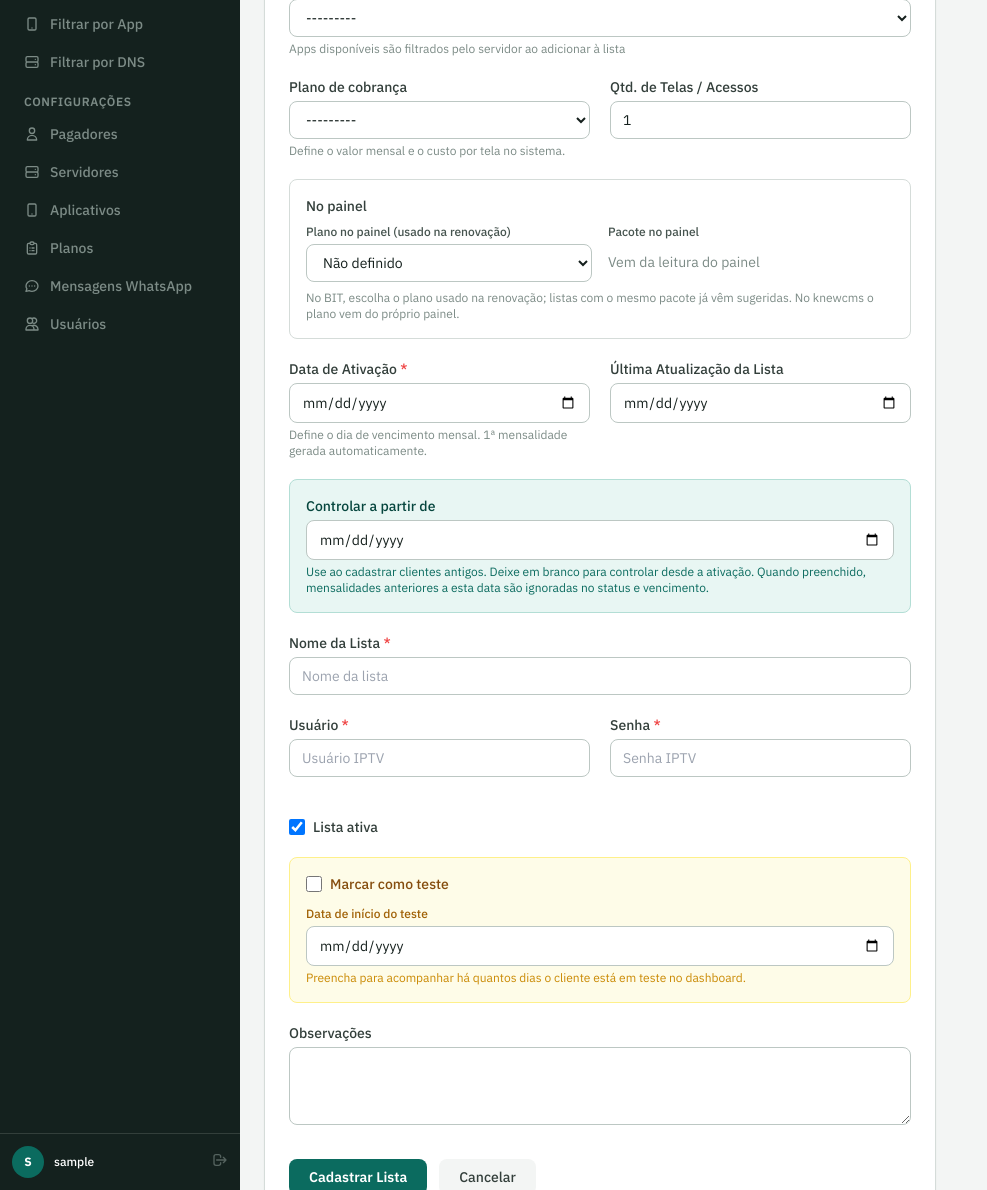
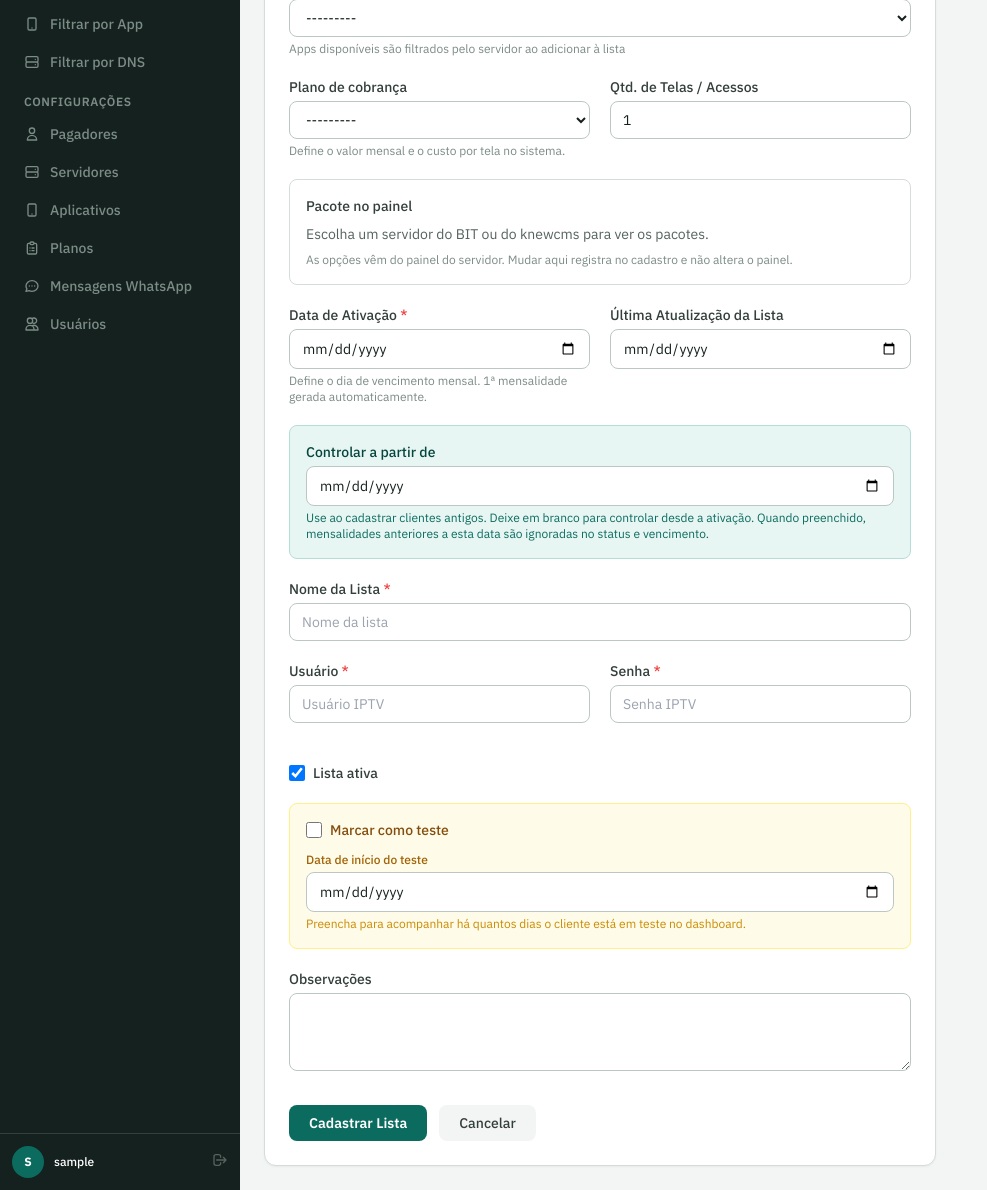
Before and after one commit to ramonrduarte/tv, a Django app: page /listas/nova/ in a window 1280 px wide. Shown: the part 337-1527 px from the top of the page, without its empty margins (0-987 px from the left). Run offline with Django 4.2, Linux system fonts and the light colour scheme; a user stored in the database is signed in; tables that the repository leaves empty hold one stand-in row (values such as "Sample post"); some libraries are stand-ins or nearby versions.

Commit message:
Troca o plano do painel pelo pacote, com as opções de cada servidor
O cadastro da lista passa a ter o campo Pacote, com os pacotes do painel do
servidor escolhido: os do BIT, lidos pela API, ou os do knewcms, fixos na
documentação. As opções mudam ao trocar o servidor. O pacote do cadastro
aparece no cartão e nos detalhes, e a Conferência avisa quando ele difere
do pacote no painel. O plano de renovação do BIT fica só na renovação.

Co-Authored-By: Claude Opus 5.5 <noreply@anthropic.com>

```diff
--- a/clientes/views.py
+++ b/clientes/views.py
@@ -447,12 +447,12 @@ def cliente_detalhe(request, pk):
         ).order_by('-vencimento').first()
 
     from conferencia.leitura import painel_do_servidor, tem_token
-    from conferencia.operacoes import acessos_das_listas, plano_da_lista
+    from conferencia.operacoes import acessos_das_listas, pacote_da_lista
     acessos = acessos_das_listas(todas_listas)
     for lista in todas_listas:
         lista.acesso_painel = acessos.get(lista.pk)
         lista.historico_painel = list(lista.operacoes_painel.all()[:4])
-        lista.plano_painel, lista.plano_origem = plano_da_lista(lista, lista.acesso_painel)
+        lista.pacote_cadastro, lista.pacote_no_painel = pacote_da_lista(lista, lista.acesso_painel)
         lista.tem_link_curto = bool(lista.acesso_painel and lista.acesso_painel.painel == 'bit' and tem_token('bit'))
         lista.usa_m3u = (lista.acesso_painel.painel if lista.acesso_painel else painel_do_servidor(lista.servidor)) != 'knewcms'
 
--- a/conferencia/leitura.py
+++ b/conferencia/leitura.py
@@ -158,7 +158,7 @@ def _acesso_knewcms(item):
         'telas': item.get('max_connections'),
         'whatsapp': item.get('whatsapp') or '',
         'observacao': item.get('notes') or '',
-        'plano': str((item.get('plan') or {}).get('name') or '')[:200],
+        'pacote': str((item.get('plan') or {}).get('name') or '')[:200],
     }
 
 
--- a/conferencia/tests_planos.py
+++ b/conferencia/tests_planos.py
@@ -14,7 +14,7 @@ PLANOS = [('p-completa', 'Lista Completa'), ('p-30', 'Plano 30')]
 class PlanoPorListaTests(Base):
     def test_le_o_pacote_dos_dois_paineis(self):
         self.assertEqual(_acesso_bit({'username': 'x', 'package': {'id': '1', 'title': 'Plano 30'}}, False)['pacote'], 'Plano 30')
-        self.assertEqual(_acesso_knewcms({'username': 'x', 'plan': {'id': 2, 'name': 'Essencial'}})['plano'], 'Essencial')
+        self.assertEqual(_acesso_knewcms({'username': 'x', 'plan': {'id': 2, 'name': 'Essencial'}})['pacote'], 'Essencial')
 
     def test_sugere_pelo_pacote_e_depois_usa_o_salvo(self):
         acesso = AcessoPainel.objects.get(usuario='b1')
--- a/listas/tests_playlist.py
+++ b/listas/tests_playlist.py
@@ -80,7 +80,7 @@ class PlaylistTests(Base):
         ListaApp.objects.create(lista=self.l_bit, app=app)
         resposta = self.client.get(reverse('clientes:detalhe', args=[self.l_bit.cliente_id]))
         for texto in ('Copiar acesso', 'Copiar M3U', 'Copiar link curto', 'Baixar M3U', 'Copiar lista do app',
-                      'Validade no painel', 'Plano no painel', 'Alterar usuário ou senha', 'Financeiro'):
+                      'Validade no painel', 'Pacote', 'Alterar usuário ou senha', 'Financeiro'):
             self.assertContains(resposta, texto)
 
     def test_formulario_do_app_tem_modelo_de_lista(self):
--- a/listas/views.py
+++ b/listas/views.py
@@ -67,52 +67,54 @@ def _planos_json():
     return json.dumps(dados)
 
 
-class PlanoBitMixin:
-    """Plano do BIT usado na renovação, escolhido na própria lista. Separado do plano de cobrança."""
-
-    def _planos_bit(self):
-        if not hasattr(self, '_planos_cache'):
-            from conferencia.operacoes import planos_bit_disponiveis
-            self._planos_cache = planos_bit_disponiveis()
-        return self._planos_cache
-
-    def _adicionar_plano_bit(self, form):
-        from django import forms
-        from conferencia.models import PlanoRenovacaoLista
-        inicial = ''
-        if getattr(self, 'object', None) and self.object.pk:
-            salvo = PlanoRenovacaoLista.objects.filter(lista=self.object).first()
-            inicial = salvo.plano_bit if salvo else ''
-        acesso = self._acesso_qualquer() if getattr(self, 'object', None) and self.object.pk else None
-        if acesso and acesso.painel == 'knewcms':
-            return form  # No knewcms o plano vem do painel.
-        planos = self._planos_bit()
-        if inicial and inicial not in dict(planos):
-            planos = planos + [(inicial, inicial)]
-        if not inicial and acesso:
-            from conferencia.operacoes import plano_sugerido
-            inicial = plano_sugerido(self.object, acesso, planos)
-        form.fields['plano_bit'] = forms.ChoiceField(
-            label='Plano no painel', required=False, initial=inicial,
-            choices=[('', 'Não definido')] + list(planos),
-            widget=forms.Select(attrs={'class': SELECT_CLASS}),
-        )
-        return form
+class PacoteMixin:
+    """Pacote de TV da lista, com as opções do painel do servidor escolhido. Separado do plano de cobrança."""
 
     def _acesso_qualquer(self):
+        if not getattr(self, 'object', None) or not self.object.pk:
+            return None
         if not hasattr(self, '_acesso_lista'):
             from conferencia.operacoes import acessos_das_listas
             self._acesso_lista = acessos_das_listas([self.object]).get(self.object.pk)
         return self._acesso_lista
 
-    def _salvar_plano_bit(self, form, lista):
-        if 'plano_bit' not in form.fields:
-            return
-        from conferencia.operacoes import salvar_plano_da_lista
-        salvar_plano_da_lista(lista, form.cleaned_data.get('plano_bit', ''), self._planos_bit())
+    def _pacotes(self):
+        if not hasattr(self, '_pacotes_cache'):
+            from conferencia.operacoes import pacotes_do_painel
+            self._pacotes_cache = {p: pacotes_do_painel(p) for p in ('bit', 'knewcms')}
+        return self._pacotes_cache
+
+    def _adicionar_pacote(self, form):
+        from django import forms
+        from conferencia.operacoes import pacote_da_lista
+        acesso = self._acesso_qualquer()
+        atual = pacote_da_lista(self.object, acesso)[0] if acesso or (getattr(self, 'object', None) and self.object.pk) else ''
+        for painel, pacotes in self._pacotes().items():
+            pacotes = list(pacotes)
+            inicial = next((pid for pid, nome in pacotes if atual and nome.strip().lower() == atual.strip().lower()), '')
+            if atual and not inicial and acesso and acesso.painel == painel:
+                pacotes.append((atual, atual))
+                inicial = atual
+            # Campo de texto com lista de opções: só o pacote do painel do servidor escolhido é usado e conferido.
+            form.fields[f'pacote_{painel}'] = forms.CharField(
+                label='Pacote', required=False, initial=inicial,
+                widget=forms.Select(choices=[('', 'Não definido')] + pacotes,
+                                    attrs={'class': SELECT_CLASS, 'data-pacote-painel': painel}),
+            )
+        return form
+
+    def _salvar_pacote(self, form, lista):
+        from conferencia.leitura import painel_do_servidor
+        from conferencia.operacoes import salvar_pacote_da_lista
+        painel = painel_do_servidor(lista.servidor) or ''
+        pacotes = self._pacotes().get(painel, [])
+        pacote = form.cleaned_data.get(f'pacote_{painel}', '') if painel in ('bit', 'knewcms') else ''
+        if pacote and pacote not in dict(pacotes):
+            return  # Valor fora das opções do painel: mantém o pacote que já estava.
+        salvar_pacote_da_lista(lista, painel, pacote, pacotes)
 
 
-class ListaCanaisCreateView(PlanoBitMixin, LoginRequiredMixin, CreateView):
+class ListaCanaisCreateView(PacoteMixin, LoginRequiredMixin, CreateView):
     model = ListaCanais
     form_class = ListaCanaisForm
     template_name = 'listas/form.html'
@@ -128,7 +130,7 @@ class ListaCanaisCreateView(PlanoBitMixin, LoginRequiredMixin, CreateView):
         return None
 
     def get_form(self, form_class=None):
-        return self._adicionar_plano_bit(super().get_form(form_class))
+        return self._adicionar_pacote(super().get_form(form_class))
 
     def get_initial(self):
         initial = super().get_initial()
@@ -156,7 +158,7 @@ class ListaCanaisCreateView(PlanoBitMixin, LoginRequiredMixin, CreateView):
             lista.valor_mensalidade = lista.plano.preco_por_tela * lista.num_telas
         lista.save()
         self.object = lista
-        self._salvar_plano_bit(form, lista)
+        self._salvar_pacote(form, lista)
         messages.success(self.request, 'Lista cadastrada com sucesso!')
         return redirect(self.get_success_url())
 
@@ -167,7 +169,7 @@ class ListaCanaisCreateView(PlanoBitMixin, LoginRequiredMixin, CreateView):
         return reverse('listas:detalhe', kwargs={'pk': self.object.pk})
 
 
-class ListaCanaisUpdateView(PlanoBitMixin, LoginRequiredMixin, UpdateView):
+class ListaCanaisUpdateView(PacoteMixin, LoginRequiredMixin, UpdateView):
     model = ListaCanais
     form_class = ListaCanaisForm
     template_name = 'listas/form.html'
@@ -197,7 +199,7 @@ class ListaCanaisUpdateView(PlanoBitMixin, LoginRequiredMixin, UpdateView):
             )
 
     def get_form(self, form_class=None):
-        form = self._adicionar_plano_bit(super().get_form(form_class))
+        form = self._adicionar_pacote(super().get_form(form_class))
         if self._acesso_no_painel():
             form.fields['senha'].disabled = True
             form.fields['senha'].widget.attrs['class'] += ' opacity-60 cursor-not-allowed'
@@ -218,7 +220,7 @@ class ListaCanaisUpdateView(PlanoBitMixin, LoginRequiredMixin, UpdateView):
         if lista.plano:
             lista.valor_mensalidade = lista.plano.preco_por_tela * lista.num_telas
         lista.save()
-        self._salvar_plano_bit(form, lista)
+        self._salvar_pacote(form, lista)
         self._registrar_alteracao(form, lista)
         messages.success(self.request, 'Lista atualizada com sucesso!')
         return redirect(self.get_success_url())
@@ -239,7 +241,7 @@ def lista_detalhe(request, pk):
     from conferencia import escrita
     from conferencia.leitura import LeituraInvalida, tem_token
     from conferencia.models import OperacaoPainel, PlanoRenovacaoLista
-    from conferencia.operacoes import acessos_das_listas, plano_da_lista
+    from conferencia.operacoes import acessos_das_listas, pacote_da_lista
     acesso = acessos_das_listas([lista]).get(lista.pk)
     links, erro_links = None, ''
     # Os links são lidos na hora, só quando pedidos, e não ficam salvos.
@@ -253,7 +255,7 @@ def lista_detalhe(request, pk):
         'apps': apps,
         'mensalidades': mensalidades,
         'acesso': acesso,
-        'plano_painel': plano_da_lista(lista, acesso),
+        'pacote': pacote_da_lista(lista, acesso),
         'pode_links': bool(acesso and acesso.painel == 'bit' and tem_token('bit')),
         'links': links,
         'erro_links': erro_links,
--- a/templates/listas/detalhe.html
+++ b/templates/listas/detalhe.html
@@ -97,8 +97,7 @@
       <dl class="space-y-2 text-sm">
         <div><dt class="text-xs text-slate-400">Painel</dt><dd class="text-slate-700">{{ acesso.get_painel_display }} · <span class="font-mono">{{ acesso.usuario }}</span></dd></div>
         <div><dt class="text-xs text-slate-400">Validade no painel</dt><dd class="text-slate-700">{% if acesso.lixeira %}Na lixeira{% elif acesso.validade %}{{ acesso.validade|date:"d/m/Y H:i" }}{% else %}—{% endif %}</dd></div>
-        <div><dt class="text-xs text-slate-400">Plano no painel</dt><dd class="text-slate-700">{% if plano_painel.0 %}{{ plano_painel.0 }}{% if plano_painel.1 == 'sugerido' %} <span class="text-xs text-slate-400">(sugerido pelo pacote)</span>{% endif %}{% else %}<span class="text-yellow-700">Não definido</span>{% endif %}</dd></div>
-        {% if acesso.painel == 'bit' and acesso.pacote %}<div><dt class="text-xs text-slate-400">Pacote</dt><dd class="text-slate-700">{{ acesso.pacote }}</dd></div>{% endif %}
+        <div><dt class="text-xs text-slate-400">Pacote</dt><dd class="text-slate-700">{{ pacote.0|default:"Não definido" }}{% if pacote.1 and pacote.0|lower != pacote.1|lower %} <span class="text-xs text-yellow-700">(no painel: {{ pacote.1 }})</span>{% endif %}</dd></div>
       </dl>
       <div class="flex flex-wrap gap-2 mt-4">
         <a href="{% url 'conferencia:acesso_editar' lista.pk %}?voltar={{ request.path|urlencode }}" class="text-xs px-2.5 py-1.5 bg-slate-100 hover:bg-slate-200 text-slate-700 rounded-lg font-medium transition">Alterar no painel</a>
--- a/templates/listas/form.html
+++ b/templates/listas/form.html
@@ -64,26 +64,19 @@
           {{ form.num_telas }}
         </div>
 
-        <div class="sm:col-span-2 border border-slate-200 rounded-lg p-4 space-y-2">
-          <p class="text-sm font-medium text-slate-700">No painel{% if acesso_painel %} {{ acesso_painel.get_painel_display }}{% endif %}</p>
-          <div class="grid grid-cols-1 sm:grid-cols-2 gap-4">
-            <div>
-              {% if form.plano_bit %}
-              <label for="{{ form.plano_bit.id_for_label }}" class="block text-xs font-medium text-slate-600 mb-1">Plano no painel (usado na renovação)</label>
-              {{ form.plano_bit }}
-              {% else %}
-              <p class="block text-xs font-medium text-slate-600 mb-1">Plano no painel</p>
-              <p class="text-sm text-slate-700 py-2">{{ acesso_painel.plano|default:"Vem da leitura do painel" }}</p>
-              {% endif %}
-            </div>
-            {% if not acesso_painel or acesso_painel.painel == 'bit' %}
-            <div>
-              <p class="block text-xs font-medium text-slate-600 mb-1">Pacote no painel</p>
-              <p class="text-sm text-slate-700 py-2">{% if acesso_painel and acesso_painel.pacote %}{{ acesso_painel.pacote }}{% else %}<span class="text-slate-400">Vem da leitura do painel</span>{% endif %}</p>
-            </div>
-            {% endif %}
+        <div class="sm:col-span-2 border border-slate-200 rounded-lg p-4 space-y-2" id="bloco-pacote">
+          <p class="text-sm font-medium text-slate-700">Pacote no painel</p>
+          <div data-pacote-bloco="bit" class="hidden">
+            <label for="{{ form.pacote_bit.id_for_label }}" class="block text-xs font-medium text-slate-600 mb-1">Pacote do BIT</label>
+            {{ form.pacote_bit }}
           </div>
-          <p class="text-xs text-slate-400">{% if form.plano_bit %}No BIT, escolha o plano usado na renovação; listas com o mesmo pacote já vêm sugeridas. No knewcms o plano vem do próprio painel.{% else %}O plano vem do próprio painel e é atualizado a cada leitura.{% endif %}</p>
+          <div data-pacote-bloco="knewcms" class="hidden">
+            <label for="{{ form.pacote_knewcms.id_for_label }}" class="block text-xs font-medium text-slate-600 mb-1">Pacote do knewcms</label>
+            {{ form.pacote_knewcms }}
+          </div>
+          <p data-pacote-bloco="nenhum" class="text-sm text-slate-500">Escolha um servidor do BIT ou do knewcms para ver os pacotes.</p>
+          {% if acesso_painel and acesso_painel.pacote %}<p class="text-xs text-slate-500">No painel hoje: {{ acesso_painel.pacote }}</p>{% endif %}
+          <p class="text-xs text-slate-400">As opções vêm do painel do servidor. Mudar aqui registra no cadastro e não altera o painel.</p>
         </div>
 
         <!-- Preview financeiro pelo plano -->
@@ -189,3 +182,25 @@
   </div>
 </div>
 {% endblock %}
+
+{% block extra_scripts %}
+<script>
+  // Mostra só os pacotes do painel do servidor escolhido.
+  (function () {
+    const servidor = document.getElementById('id_servidor');
+    if (!servidor) return;
+    function painel() {
+      const nome = (servidor.options[servidor.selectedIndex]?.text || '').trim().toLowerCase();
+      if (nome.startsWith('bit')) return 'bit';
+      if (nome.startsWith('warez') || nome.startsWith('knew') || nome.startsWith('ww')) return 'knewcms';
+      return 'nenhum';
+    }
+    function atualizar() {
+      const atual = painel();
+      document.querySelectorAll('[data-pacote-bloco]').forEach(el => el.classList.toggle('hidden', el.dataset.pacoteBloco !== atual));
+    }
+    servidor.addEventListener('change', atualizar);
+    atualizar();
+  })();
+</script>
+{% endblock %}
```
Also changed, not shown: conferencia/escrita.py (+15 -0 lines), conferencia/models.py (+19 -1 lines), conferencia/operacoes.py (+44 -5 lines), conferencia/regras.py (+5 -2 lines), conferencia/tests_plano_lista.py (+64 -65 lines), templates/clientes/detalhe.html (+4 -9 lines), conferencia/migrations/0011_pacote_da_lista.py (added).
